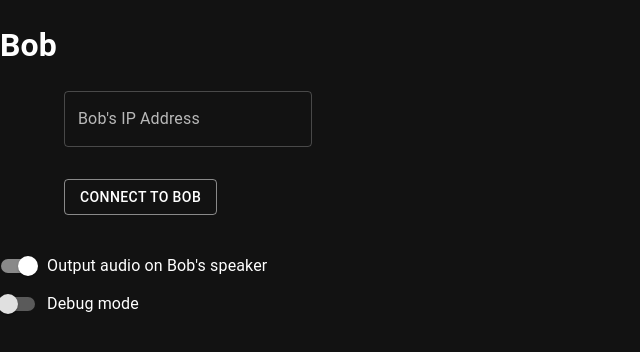
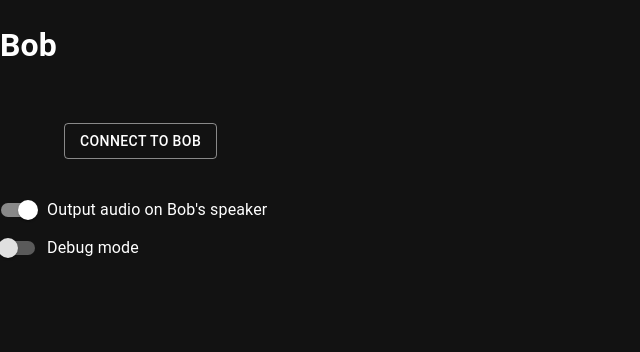
Before and after one commit to Tenemo/bob, a React app in the folder bob-client/: page / in a window 1280 px wide. Shown: the top 352 px of the page, without its empty margins (0-640 px from the left). Built offline with nearby package versions, Linux system fonts and the light colour scheme.

Commit message:
IP input removed

```diff
--- a/bob-client/src/features/Bob/BobActions/BobActions.tsx
+++ b/bob-client/src/features/Bob/BobActions/BobActions.tsx
@@ -1,5 +1,4 @@
 import {
-    TextField,
     Button,
     Typography,
     Box,
@@ -8,8 +7,8 @@ import {
 } from '@mui/material';
 import React, { useState } from 'react';
 
-import { useAppSelector, useAppDispatch } from 'app/hooks';
-import { selectIsDebug, selectBobIp, setIp } from 'features/Bob/bobSlice';
+import { useAppSelector } from 'app/hooks';
+import { selectIsDebug } from 'features/Bob/bobSlice';
 import {
     useLazyHealthcheckQuery,
     useMoveCommandMutation,
@@ -17,7 +16,6 @@ import {
 } from 'features/BobApi/bobApi';
 
 const BobActions = (): React.JSX.Element => {
-    const dispatch = useAppDispatch();
     const [triggerHealthcheck] = useLazyHealthcheckQuery();
     const { data: healthcheckData, isFetching: isHealthcheckLoading } =
         useHealthcheckQueryState();
@@ -26,7 +24,6 @@ const BobActions = (): React.JSX.Element => {
     const [moveError, setMoveError] = useState<string>('');
 
     const isBobUp = healthcheckData?.status === 'OK';
-    const bobIp = useAppSelector(selectBobIp);
     const isDebug = useAppSelector(selectIsDebug);
 
     const handleConnect = (): void => {
@@ -59,18 +56,10 @@ const BobActions = (): React.JSX.Element => {
                     alignItems: 'flex-start',
                 }}
             >
-                <TextField
-                    label="Bob's IP Address"
-                    onChange={(e): void => {
-                        dispatch(setIp(e.target.value));
-                    }}
-                    value={bobIp}
-                    variant="outlined"
-                />
                 {isDebug && (
                     <Button
                         color="primary"
-                        disabled={!bobIp || isHealthcheckLoading}
+                        disabled={isHealthcheckLoading}
                         onClick={handleConnect}
                         variant={isBobUp ? 'outlined' : 'contained'}
                     >
--- a/bob-client/src/features/Bob/bobSlice.ts
+++ b/bob-client/src/features/Bob/bobSlice.ts
@@ -2,13 +2,11 @@ import { createSlice } from '@reduxjs/toolkit';
 import type { PayloadAction } from '@reduxjs/toolkit';
 
 export type BobState = {
-    ip: string;
     isDebug: boolean;
     useBobSpeaker: boolean;
 };
 
 const initialState: BobState = {
-    ip: '',
     isDebug: false,
     useBobSpeaker: true,
 };
@@ -17,14 +15,6 @@ export const bobSlice = createSlice({
     name: 'bob',
     initialState,
     reducers: {
-        /**
-         * Sets Bob's IP address.
-         * @param state - Current state.
-         * @param action - Payload containing the IP address.
-         */
-        setIp: (state, action: PayloadAction<string>) => {
-            state.ip = action.payload;
-        },
         /**
          * Sets debug mode.
          * @param state - Current state.
@@ -44,9 +34,8 @@ export const bobSlice = createSlice({
     },
 });
 
-export const { setIp, setDebugMode, setUseBobSpeaker } = bobSlice.actions;
+export const { setDebugMode, setUseBobSpeaker } = bobSlice.actions;
 
-export const selectBobIp = (state: { bob: BobState }): string => state.bob.ip;
 export const selectIsDebug = (state: { bob: BobState }): boolean =>
     state.bob.isDebug;
 export const selectUseBobSpeaker = (state: { bob: BobState }): boolean =>
```
